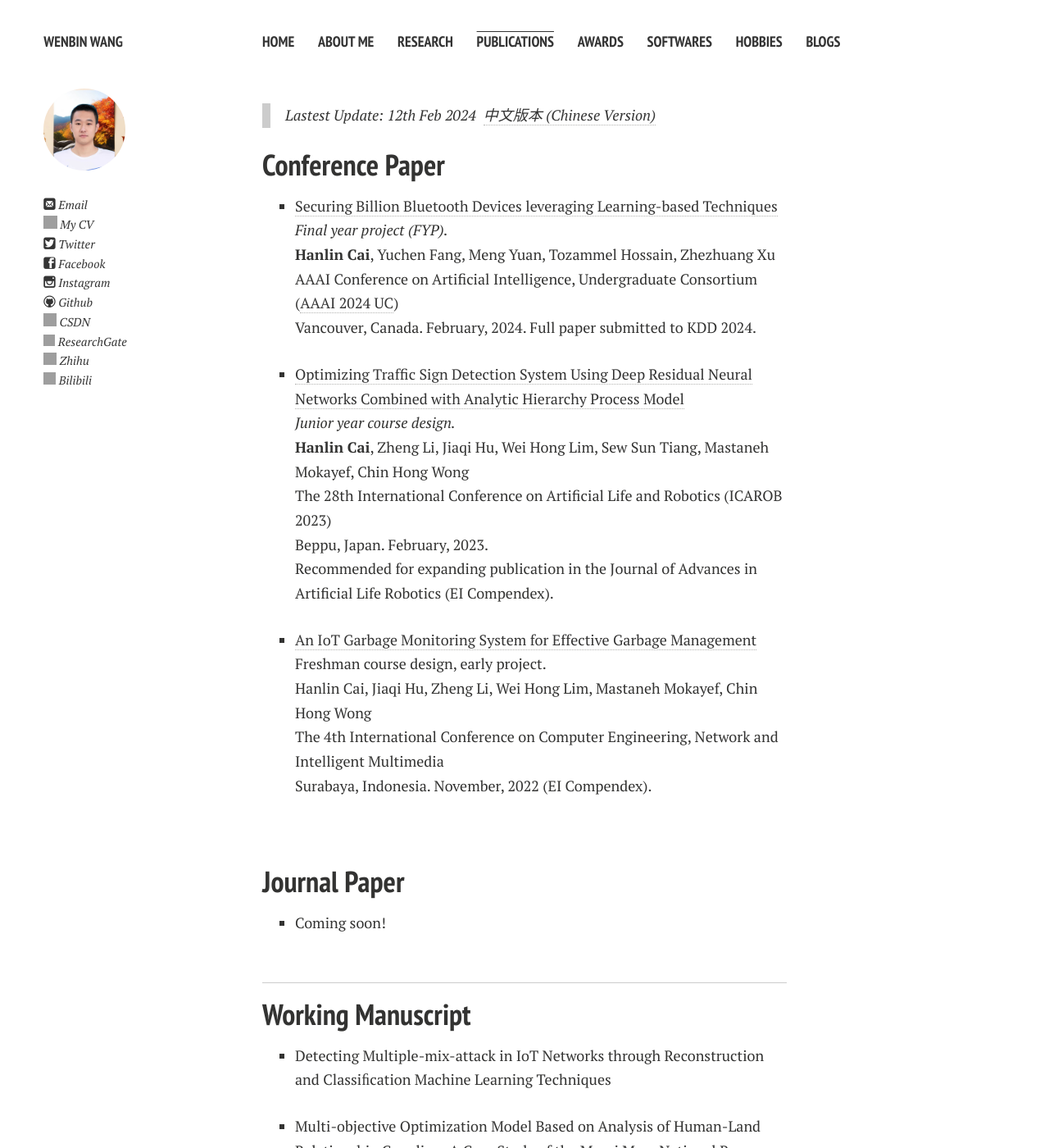
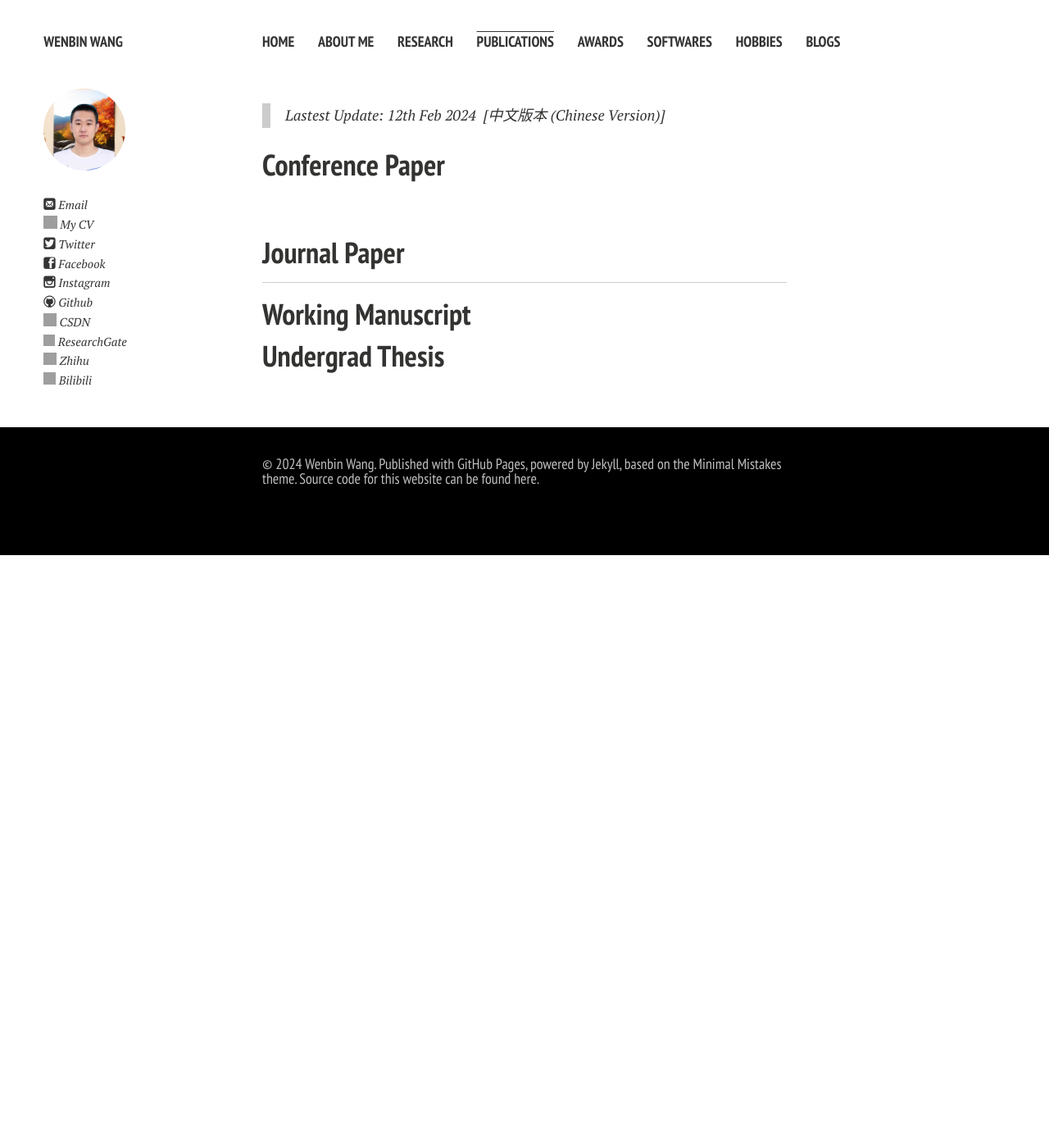
Before and after one commit to LuminaryAlexander/LuminaryAlexander.github.io, a Jekyll site: the page built from publications.md, in a window 1280 px wide and 1400 px high. Shown: the whole window at 82% size. Built offline with Jekyll 4.4.1, drawn with Linux system fonts in a browser that asks for light colours; nearby versions of some CDN libraries; comment, search, counter and statistics services are not loaded; a style sheet for code colours, icons or effects is not loaded; some of the changed text lies outside the part shown; grey boxes are pictures that could not be loaded.

Commit message:
Update publications.md

```diff
--- a/publications.md
+++ b/publications.md
@@ -4,40 +4,22 @@ permalink: /publications/index.html
 title: Publications
 ---
 
-> Lastest Update: 12th Feb 2024&nbsp;  [中文版本 (Chinese Version)](https://caihanlin.com/file/publications-zh/)
+> Lastest Update: 12th Feb 2024&nbsp;  [中文版本 (Chinese Version)]
 
 ## Conference Paper
 
-- [Securing Billion Bluetooth Devices leveraging Learning-based Techniques](https://www.researchgate.net/publication/378144932)<br>*Final year project (FYP).*<br>**Hanlin Cai**, Yuchen Fang, Meng Yuan, Tozammel Hossain, Zhezhuang Xu<br>AAAI Conference on Artificial Intelligence, Undergraduate Consortium ([AAAI 2024 UC](https://aaai.org/aaai-conference/undergraduate-consortium-program/))<br>Vancouver, Canada. February, 2024. Full paper submitted to KDD 2024.
 
-- [Optimizing Traffic Sign Detection System Using Deep Residual Neural Networks Combined with Analytic Hierarchy Process Model](https://www.researchgate.net/publication/374730865)<br>*Junior year course design.*<br>**Hanlin Cai**, Zheng Li, Jiaqi Hu, Wei Hong Lim, Sew Sun Tiang, Mastaneh Mokayef, Chin Hong Wong<br>The 28th International Conference on Artificial Life and Robotics (ICAROB 2023)<br>Beppu, Japan. February, 2023.<br>Recommended for expanding publication in the Journal of Advances in Artificial Life Robotics (EI Compendex).
-
-- [An IoT Garbage Monitoring System for Effective Garbage Management](https://www.researchgate.net/publication/368410220_An_IoT_Garbage_Monitoring_System_for_Effective_Garbage_Management)<br>Freshman course design, early project.<br>Hanlin Cai, Jiaqi Hu, Zheng Li, Wei Hong Lim, Mastaneh Mokayef, Chin Hong Wong<br>The 4th International Conference on Computer Engineering, Network and Intelligent Multimedia<br>Surabaya, Indonesia. November, 2022 (EI Compendex).<br>
 
 <br>
 
 ## Journal Paper
 
-- Coming soon!
 
-  <br>
 
 ---
 
 ## Working Manuscript
 
-- Detecting Multiple-mix-attack in IoT Networks through Reconstruction and Classiﬁcation Machine Learning Techniques<br>
 
-- Multi-objective Optimization Model Based on Analysis of Human-Land Relationship Coupling: A Case Study of the Masai Mara National Reserve<br>
-
-  <br>
-
----
 
 ## Undergrad Thesis
-
-- Hybrid Detection Mechanism for Spoofing Attacks in Bluetooth Low Energy Networks<br>**Hanlin Cai** (Advisor: Zhezhuang Xu). Final Year Project (FYP). Under working<br>Already published a poster paper at AAAI 2024<br>Expect to submit a long paper to IEEE Internet of Things Journal.
-
-- [Industrial Inspection System based on Intelligent IoT and Bionic Quadruped Robot](https://caihanlin.com/mypaper/thesis/IP-report.pdf)<br>**Hanlin Cai** (Advisor: Zhezhuang Xu, Yuxiong Xia). Junior-year Intern Program.<br>Industrial Placement Report in [Huading Tech](http://www.hdim.com.cn/) and [IACTIP Lab](https://dqxy.fzu.edu.cn/en/)<br>
-
-  <br>
```
